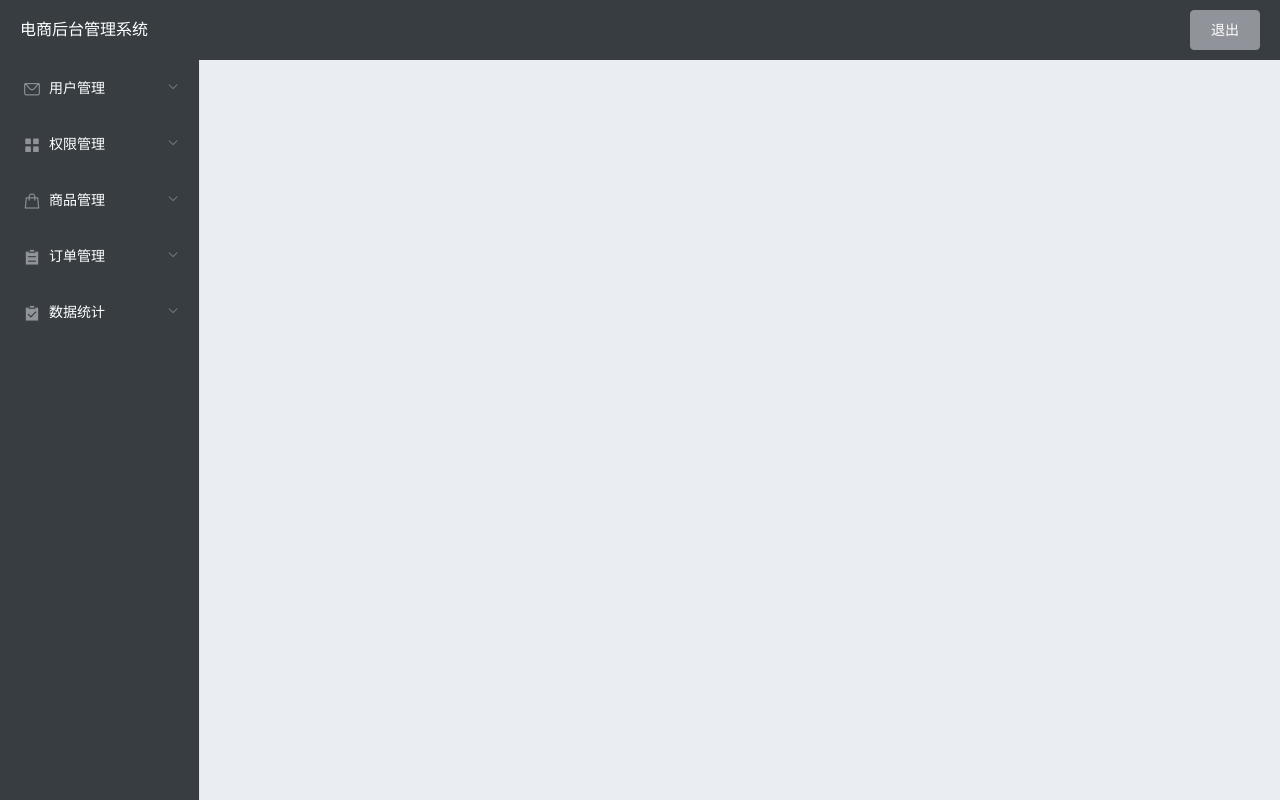
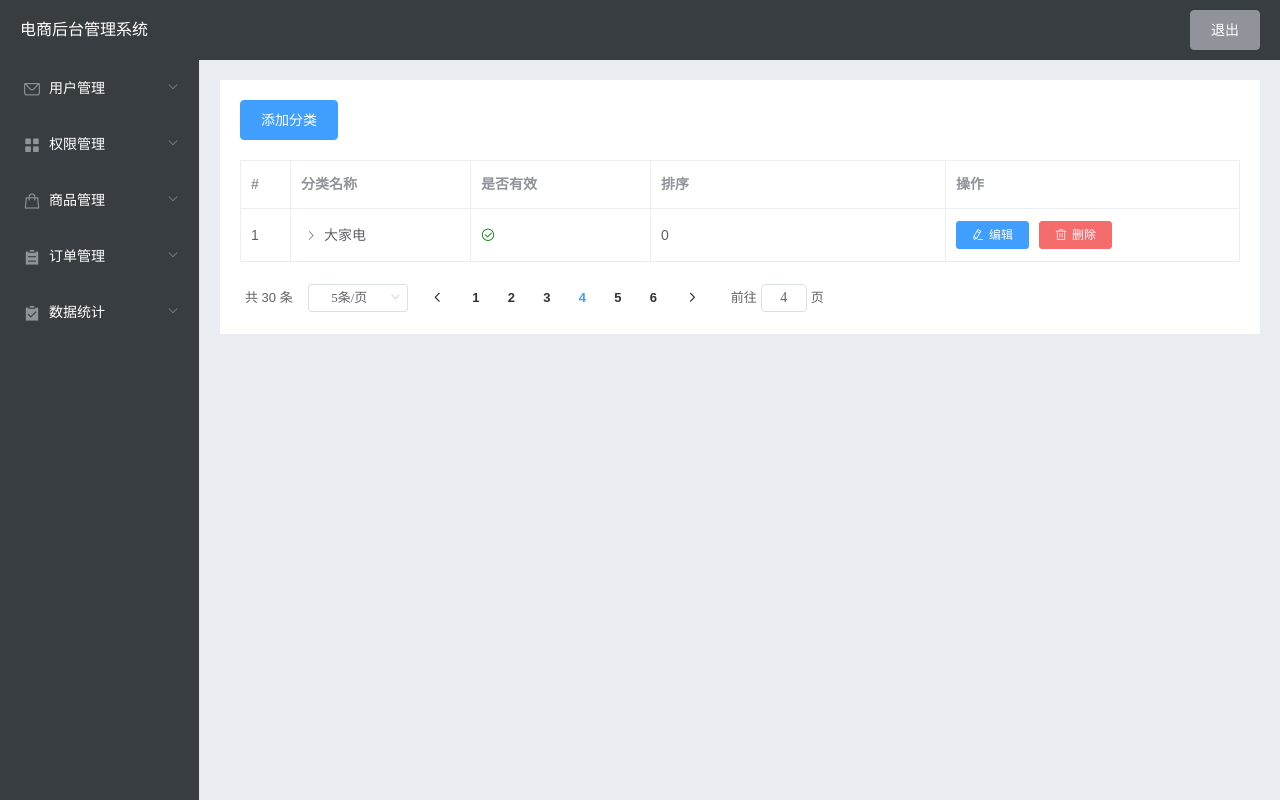
Before and after one commit to xiaole-byte/back-stage, a Vue app: page /home/parameter in a window 1280 px wide. Built offline with nearby package versions, Linux system fonts and the light colour scheme; no server answers.

Commit message:
2-22 19:42

```diff
--- /dev/null
+++ b/src/assets/http/goods_http.js
@@ -0,0 +1,17 @@
+import http from './index.js'
+
+//商品列表
+export function parameter(){
+    return http({
+        method: "get",
+        url: "/categories",
+    });
+}
+
+//商品分类
+export function classify(){
+    return http({
+        method: "get",
+        url: "/categories",
+    });
+}
--- a/src/assets/http/index.js
+++ b/src/assets/http/index.js
@@ -12,17 +12,18 @@ export default function (config) {
     //axios 拦截 全局配置
     const instance = axios.create({
         baseURL: '/api',
-        timeout: 1000,
+        timeout: 3000,
     });
 
     // 添加请求拦截器
     instance.interceptors.request.use(function (config) {
         // 在发送请求之前做些什么
-        let token = sessionStorage.getItem('token');
+        // let token = sessionStorage.getItem('token');
         if(config.url == '/register' || config.url == '/login'){
             return config;
         }else{
-            config.headers['token'] = token;
+            console.log(config);
+            config.headers.Authorization = sessionStorage.getItem("token");
             return config;
         }
     }, function (error) {
--- a/src/components/Goods/classify.vue
+++ b/src/components/Goods/classify.vue
@@ -8,16 +8,79 @@
 -->
 <template>
   <div class="classify">
-      商品分类
+    <!-- 商品分类 -->
+    <div style="margin-bottom: 20px">
+      <el-input placeholder="请输入内容" class="input-with-select">
+        <el-button slot="append" icon="el-icon-search"></el-button>
+      </el-input>
+      <el-button type="primary" style="margin-left: 20px">添加商品</el-button>
+    </div>
+
+    <el-table :data="list" stripe border style="width: 100%">
+      <el-table-column prop="date" label="日期" width="180"> </el-table-column>
+      <el-table-column prop="name" label="姓名" width="180"> </el-table-column>
+      <el-table-column prop="address" label="地址"> </el-table-column>
+    </el-table>
   </div>
 </template>
 
 <script>
 export default {
-
-}
+  props: {},
+  data() {
+    return {
+      list: [
+        {
+          date: '2016-05-02',
+          name: '王小虎',
+          address: '上海市普陀区金沙江路 1518 弄'
+        }, {
+          date: '2016-05-04',
+          name: '王小虎',
+          address: '上海市普陀区金沙江路 1517 弄'
+        }, {
+          date: '2016-05-01',
+          name: '王小虎',
+          address: '上海市普陀区金沙江路 1519 弄'
+        }, {
+          date: '2016-05-03',
+          name: '王小虎',
+          address: '上海市普陀区金沙江路 1516 弄'
+        }
+      ],
+    };
+  },
+  created() {
+    // 商品列表
+    // parameter().then((res) => {
+    //   this.list = res;
+    //   console.log(this.list);
+    // });
+  },
+  methods: {
+    handleSizeChange(val) {
+      console.log(`每页 ${val} 条`);
+    },
+    handleCurrentChange(val) {
+      console.log(`当前页: ${val}`);
+    },
+  },
+  components: {},
+};
 </script>
 
 <style scoped lang="less">
-
+.classify {
+  background: white;
+  padding: 20px;
+}
+.el-select .el-input {
+  width: 150px;
+}
+.el-input-group {
+  width: 500px;
+}
+.input-with-select .el-input-group__prepend {
+  background-color: #fff;
+}
 </style>
--- a/src/components/Goods/goods.vue
+++ b/src/components/Goods/goods.vue
@@ -8,14 +8,12 @@
 -->
 <template>
   <div class="goods">
-      商品列表
+
   </div>
 </template>
 
 <script>
-export default {
-
-}
+export default {};
 </script>
 
 <style scoped lang="less">
--- a/src/components/Goods/parameter.vue
+++ b/src/components/Goods/parameter.vue
@@ -1,28 +1,175 @@
 <template>
   <div class="parameter">
     <!-- 商品分类 -->
+    <el-button
+      type="primary"
+      style="margin-bottom: 20px"
+      @click="dialogFormVisible = true"
+      >添加分类</el-button
+    >
+    <el-table
+      :data="list"
+      style="width: 100%"
+      row-key="cat_id"
+      border
+      lazy
+      :tree-props="{ children: 'children', hasChildren: 'hasChildren' }"
+    >
+      <el-table-column label="#" type="index" width="50"></el-table-column>
+      <el-table-column prop="cat_name" label="分类名称" width="180">
+      </el-table-column>
+      <el-table-column label="是否有效" width="180">
+        <i class="el-icon-circle-check" style="color: green"></i>
+      </el-table-column>
+      <el-table-column prop="cat_level" label="排序"> </el-table-column>
+      <el-table-column label="操作">
+        <el-button type="primary" icon="el-icon-edit" size="mini"
+          >编辑</el-button
+        >
+        <el-button type="danger" icon="el-icon-delete" size="mini"
+          >删除</el-button
+        >
+      </el-table-column>
+    </el-table>
+    <el-dialog title="添加分类" :visible.sync="dialogFormVisible">
+      <el-form :model="form">
+        <el-form-item label="分类名称" required :label-width="formLabelWidth">
+          <el-input v-model="form.name" autocomplete="off"></el-input>
+        </el-form-item>
+        <el-form-item label="父级分类" :label-width="formLabelWidth">
+          <el-cascader style="width:100%"
+          ></el-cascader>
+        </el-form-item>
+      </el-form>
+      <div slot="footer" class="dialog-footer">
+        <el-button @click="dialogFormVisible = false">取 消</el-button>
+        <el-button type="primary" @click="dialogFormVisible = false"
+          >确 定</el-button
+        >
+      </div>
+    </el-dialog>
+    <div class="block">
+      <el-pagination
+        @size-change="handleSizeChange"
+        @current-change="handleCurrentChange"
+        :current-page="currentPage4"
+        :page-sizes="[5, 10, 15, 20]"
+        :page-size="5"
+        layout="total, sizes, prev, pager, next, jumper"
+        :total="30"
+      >
+      </el-pagination>
+    </div>
   </div>
 </template>
 
 <script>
+import { parameter } from "./../../assets/http/goods_http";
 export default {
-    props: {
-
-    },
+  props: {},
   data() {
     return {
+      list: [
+        {
+          cat_id: 1,
+          cat_name: "大家电",
+          cat_pid: 0,
+          cat_level: 0,
+          cat_deleted: false,
+          children: [
+            {
+              cat_id: 3,
+              cat_name: "电视",
+              cat_pid: 1,
+              cat_level: 1,
+              cat_deleted: false,
+              children: [
+                {
+                  cat_id: 6,
+                  cat_name: "曲面电视",
+                  cat_pid: 3,
+                  cat_level: 2,
+                  cat_deleted: false,
+                },
+                {
+                  cat_id: 7,
+                  cat_name: "海信",
+                  cat_pid: 3,
+                  cat_level: 2,
+                  cat_deleted: false,
+                },
+              ],
+            },
+          ],
+        },
+      ],
+      currentPage1: 5,
+      currentPage2: 5,
+      currentPage3: 5,
+      currentPage4: 4,
 
+      gridData: [
+        {
+          date: "2016-05-02",
+          name: "王小虎",
+          address: "上海市普陀区金沙江路 1518 弄",
+        },
+        {
+          date: "2016-05-04",
+          name: "王小虎",
+          address: "上海市普陀区金沙江路 1518 弄",
+        },
+        {
+          date: "2016-05-01",
+          name: "王小虎",
+          address: "上海市普陀区金沙江路 1518 弄",
+        },
+        {
+          date: "2016-05-03",
+          name: "王小虎",
+          address: "上海市普陀区金沙江路 1518 弄",
+        },
+      ],
+      dialogTableVisible: false,
+      dialogFormVisible: false,
+      form: {
+        name: "",
+        region: "",
+        date1: "",
+        date2: "",
+        delivery: false,
+        type: [],
+        resource: "",
+        desc: "",
+      },
+      formLabelWidth: "120px",
     };
   },
+  created() {
+    // 商品分类
+    parameter().then((res) => {
+      this.list = res;
+      console.log(this.list);
+    });
+  },
   methods: {
-
+    handleSizeChange(val) {
+      console.log(`每页 ${val} 条`);
     },
-    components: {
-
+    handleCurrentChange(val) {
+      console.log(`当前页: ${val}`);
     },
+  },
+  components: {},
 };
 </script>
 
 <style scoped lang="less">
-
+.parameter {
+  background: white;
+  padding: 20px;
+  .block {
+    margin-top: 20px;
+  }
+}
 </style>
--- a/src/views/login.vue
+++ b/src/views/login.vue
@@ -153,8 +153,9 @@ export default {
           return this.$message.error('登录失败！');
         }
         this.$message.success('登录成功');
-        window.sessionStorage.setItem('token', res.data.token);
+        sessionStorage.setItem('token', res.data.token);
         this.$router.push("/home");
+        console.log(res.data.token);
       })
     }
   }
--- a/vue.config.js
+++ b/vue.config.js
@@ -10,7 +10,7 @@ module.exports = {
     devServer: {
       proxy: {
         "/api": {
-          target: "`http://192.168.31.110:8888/api/private/v1/`",
+          target: "http://192.168.31.110:8888/api/private/v1/",
           changeOrigin: true,
           pathRewrite: {
               '^/api':''
```
Lines whose indentation alone changed are shown as unchanged.
